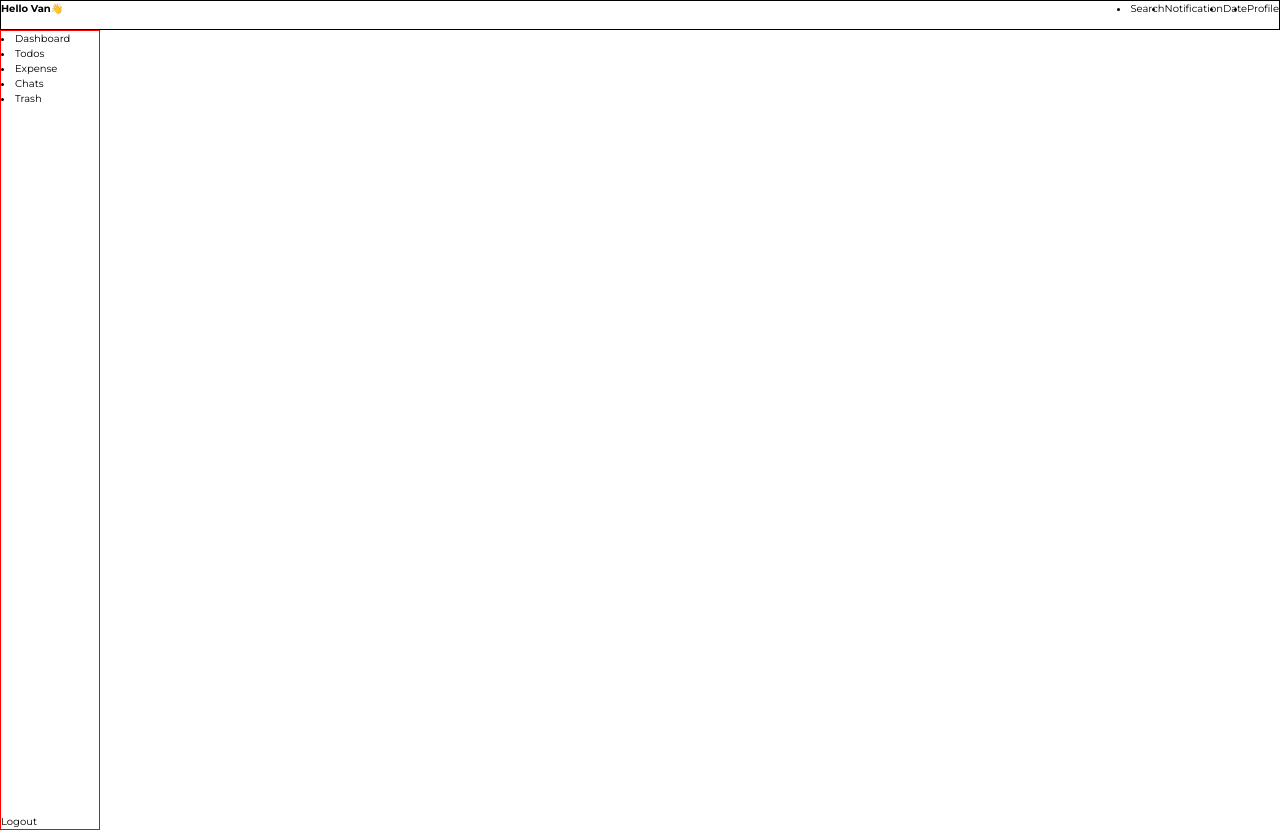
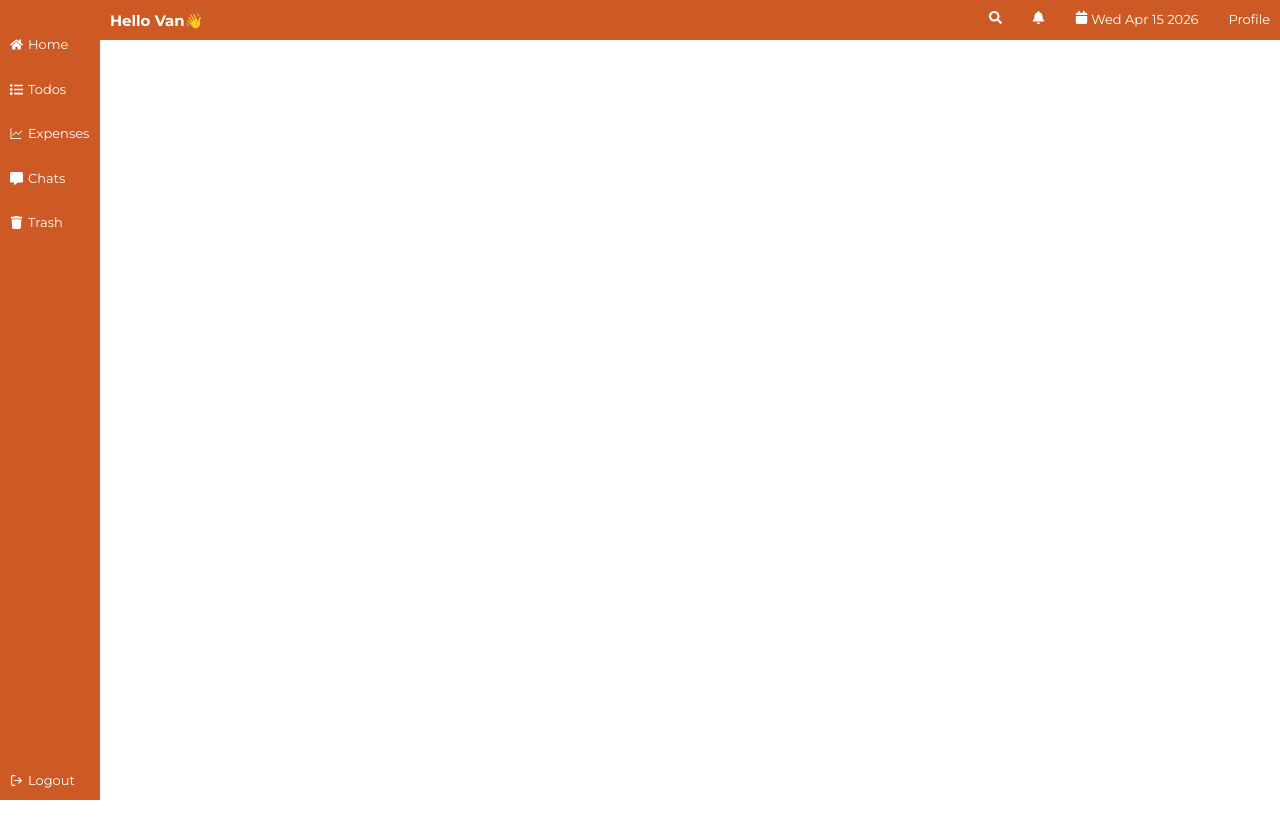
Before and after one commit to Fuangi/todo-expense, a React (Vite) app: page /dashboard in a window 1280 px wide. After the commit the page ends 800 px from the top, so only its background shows below. Built offline with nearby package versions, Linux system fonts and the light colour scheme.

Commit message:
Finished the dashboard layout including the topnav, sidebar and outlet to render main content

```diff
--- a/src/components/dashboard/DashSideNav.jsx
+++ b/src/components/dashboard/DashSideNav.jsx
@@ -1,19 +1,50 @@
 import React from "react";
+import { FaDashcube, FaHome, FaList, FaTrash } from "react-icons/fa";
+import { FaMessage } from "react-icons/fa6";
+import { GoGraph } from "react-icons/go";
+import { LuLogOut } from "react-icons/lu";
+import { Link } from "react-router-dom";
 
 function DashSideNav() {
   return (
-    <div className="dash-side-nav">
+    <aside className="dash-side-nav">
       <nav className="navbar">
-        <li>Dashboard</li>
-        <li>Todos</li>
-        <li>Expense</li>
-        <li>Chats</li>
-        <li>Trash</li>
+        <ul>
+          <li>
+            <Link>
+              <FaHome />Home
+            </Link>
+          </li>
+          <li>
+            <Link>
+              <FaList /> Todos
+            </Link>
+          </li>
+          <li>
+            <Link>
+              <GoGraph /> Expenses
+            </Link>
+          </li>
+          <li>
+            <Link>
+              <FaMessage /> Chats
+            </Link>
+          </li>
+          <li>
+            <Link>
+              <FaTrash /> Trash
+            </Link>
+          </li>
+        </ul>
       </nav>
       <div className="logout-btn">
-        <p>Logout</p>
+        <p>
+          <Link>
+            <LuLogOut /> Logout
+          </Link>
+        </p>
       </div>
-    </div>
+    </aside>
   );
 }
 
--- a/src/components/dashboard/DashTopNav.jsx
+++ b/src/components/dashboard/DashTopNav.jsx
@@ -1,17 +1,19 @@
 import React from 'react';
+import { FaBell, FaCalendar, FaSearch } from 'react-icons/fa';
 
 function DashTopNav () {
+    const date = new Date()
   return (
-    <div className='dash-topnav'>
+    <header className='dash-topnav'>
         <h4>Hello Van👋</h4>
         <ul>
-            <li>Search</li>
-            <li>Notification</li>
-            <li>Date</li>
+            <li><FaSearch /></li>
+            <li><FaBell /></li>
+            <li><FaCalendar /> {date.toDateString()}</li>
             <li>Profile</li>
         </ul>
 
-    </div>
+    </header>
   );
 };
 
--- a/src/layout/DashLayout.jsx
+++ b/src/layout/DashLayout.jsx
@@ -1,14 +1,20 @@
-import React from 'react';
-import DashSideNav from '../components/dashboard/DashSideNav';
-import DashTopNav from '../components/dashboard/DashTopNav';
+import React from "react";
+import DashSideNav from "../components/dashboard/DashSideNav";
+import DashTopNav from "../components/dashboard/DashTopNav";
+import { Outlet } from "react-router-dom";
 
-function DashLayout () {
+function DashLayout() {
   return (
-    <div>
-      <DashTopNav />
+    <div className="dashboard-container">
       <DashSideNav />
+      <div className="main-wrapper">
+        <DashTopNav />
+        <main className="main-content">
+          <Outlet />
+        </main>
+      </div>
     </div>
   );
-};
+}
 
 export default DashLayout;
--- /dev/null
+++ b/src/styles/components/dashboard/_dash_layout.scss
@@ -0,0 +1,13 @@
+.dashboard-container {
+  display: flex;
+
+  .main-wrapper {
+    flex: 1;
+    display: flex;
+    flex-direction: column;
+
+    .main-content{
+      flex: 1;
+    }
+  }
+}
--- a/src/styles/components/dashboard/_dash_sidenav.scss
+++ b/src/styles/components/dashboard/_dash_sidenav.scss
@@ -1,10 +1,43 @@
 @use "../../variables" as *;
 
-.dash-side-nav{
-    border: 1px solid red;
-    height: 100vh;
-    width: 10rem;
-    display: flex;
-    flex-direction: column;
-    justify-content: space-between;
+.dash-side-nav {
+  height: 100vh;
+  width: 10rem;
+  display: flex;
+  flex-shrink: 0;
+  flex-direction: column;
+  justify-content: space-between;
+
+  background-color: $tertiaryOrange;
+
+  .navbar {
+    font-size: 1.3rem;
+    padding: 1rem;
+
+    li {
+      list-style-type: none;
+      margin: 2.5rem 0;
+
+      a {
+        text-decoration: none;
+        display: flex;
+        align-items: center;
+        gap: 0.5rem;
+        color: $white-100;
+      }
+    }
+  }
+
+  .logout-btn {
+    padding: 1rem;
+    font-size: 1.3rem;
+
+    a {
+      text-decoration: none;
+      display: flex;
+      align-items: center;
+      gap: 0.5rem;
+      color: $white-100;
+    }
+  }
 }
--- a/src/styles/components/dashboard/_dash_topnav.scss
+++ b/src/styles/components/dashboard/_dash_topnav.scss
@@ -1,13 +1,25 @@
 @use "../../variables" as *;
 
 .dash-topnav {
-  border: 1px solid black;
-  height: 3rem;
+  height: 4rem;
+  padding: 1rem;
   display: flex;
   justify-content: space-between;
 
+  background-color: $tertiaryOrange;
+  color: $white-100;
+
+  h4 {
+    font-size: 1.5rem;
+  }
+
   ul {
     display: flex;
-    justify-content: space-between;
+    gap: 3rem;
+    font-size: 1.3rem;
+
+    li {
+      list-style: none;
+    }
   }
 }
--- a/src/styles/components/dashboard/index.scss
+++ b/src/styles/components/dashboard/index.scss
@@ -1,2 +1,3 @@
 @forward "./dash_sidenav";
 @forward "./dash_topnav";
+@forward "./dash_layout";
```
